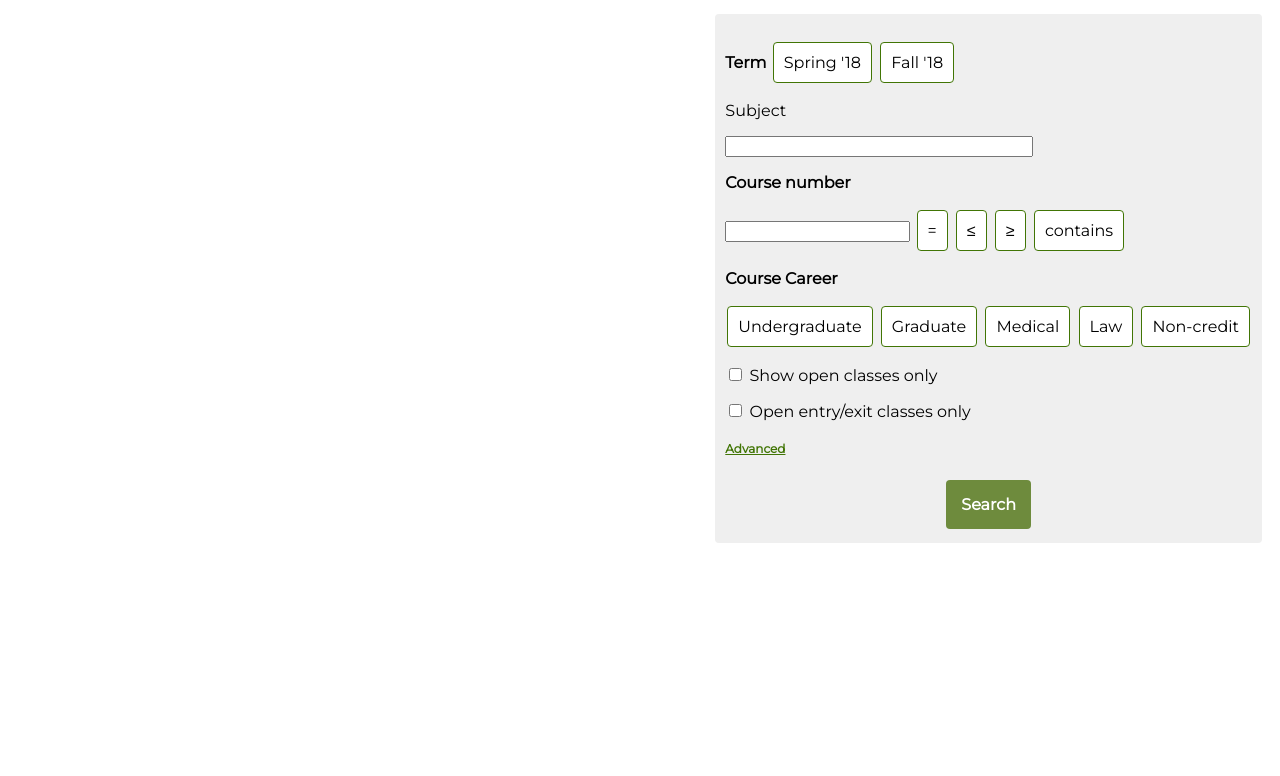
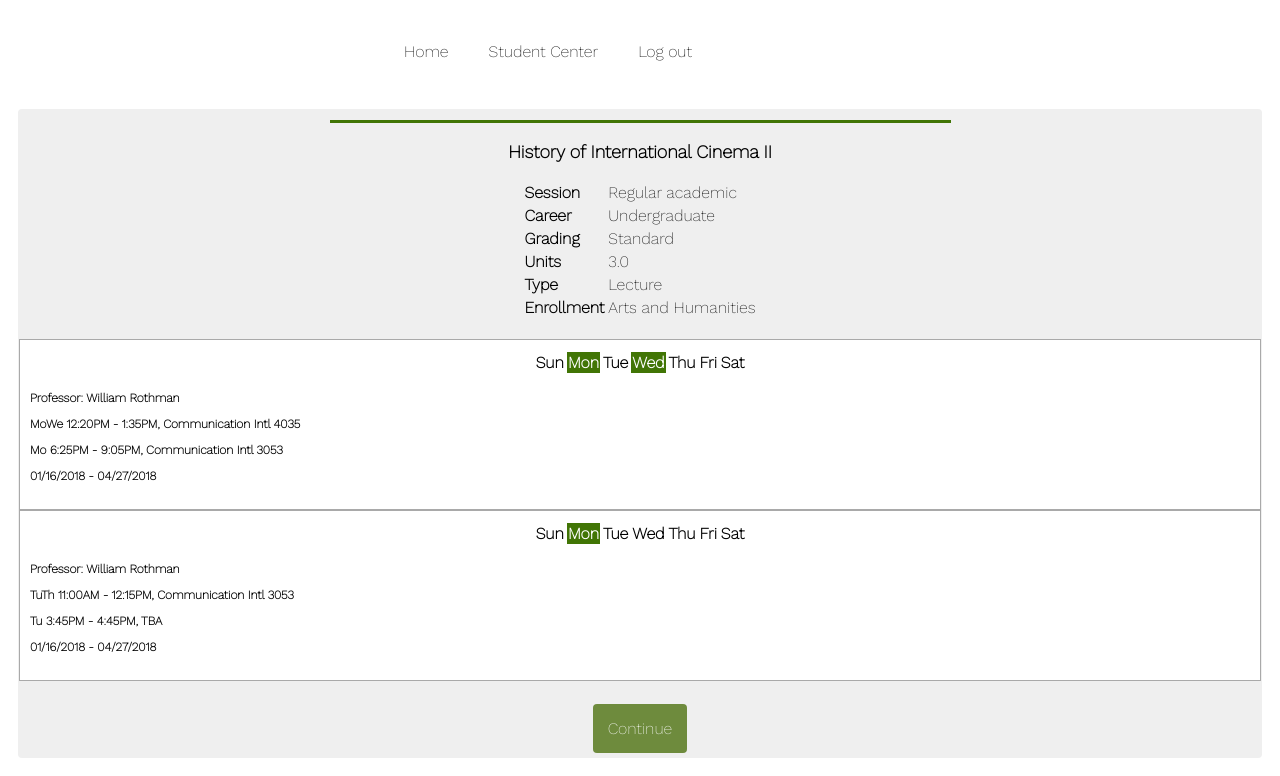
Before and after one commit to the-mikedavis/canelink-redesign, a website: page class.html in a window 1280 px wide. Shown: the part 172-948 px from the top of the page. Before the commit the page ends 800 px from the top, so only its background shows below. Drawn offline with nearby package versions, Linux system fonts and the light colour scheme.

Commit message:
Styles, some layout

```diff
--- a/class.html
+++ b/class.html
@@ -5,52 +5,107 @@
     <meta charset="UTF-8">
     <meta name="viewport" content="width=device-width, initial-scale=1.0">
     <link rel="stylesheet" href="css/master.css">
-    <link href="https://fonts.googleapis.com/css?family=Montserrat" rel="stylesheet">
-    <title>Search</title>
+    <link href="https://fonts.googleapis.com/css?family=Work+Sans:200" rel="stylesheet">
+    <title>Results</title>
 </head>
 
 <body>
     <div class="wrapper">
         <header class="main-head">
-            <figure> <img class="logo" src="design_assets/logo.png" alt="logo"> </figure>
-            <h1>Search for Classes</h1></header>
-
+            <nav class="main-nav">
+                <figure> <img class="logo" src="design_assets/logo.png"
+                 alt="logo"> </figure>
+                <ul>
+                    <li><a href="#">Home</a></li>
+                    <li><a href="#">Student Center</a></li>
+                    <li><a href="#">Log out</a></li>
+                </ul>
+            </nav>
+            <h2>Class Selections</h2></header>
         <article class="content">
-            <section class="form">
-                <p><strong>Term</strong>
-                    <button class="button">Spring '18</button>
-                    <button class="button">Fall '18</button>
-                </p>
-                <p>Subject</p>
-                <input type="text" name="sub" class="box">
-                <p><strong>Course number</strong></p>
-                <p>
-                    <input type="text" name="course" value="">
-                    <button class="button">=</button>
-                    <button class="button">≤</button>
-                    <button class="button">≥</button>
-                    <button class="button">contains</button>
-                </p>
-                <p><strong>Course Career</strong></p>
-                <p>
-                    <button class="button">Undergraduate</button>
-                    <button class="button">Graduate</button>
-                    <button class="button">Medical</button>
-                    <button class="button">Law</button>
-                    <button class="button">Non-credit</button>
-                </p>
-            </section>
-            <section>
-            <form class="days" action="index.html" method="post">
-                <p>
-                    <input type="checkbox" name="1" value="1"> Show open classes only</p>
-                <p>
-                    <input type="checkbox" name="2" value="2"> Open entry/exit classes only</p>
-            </form>
-            </section>
-            <section class="advancedsearch"><h5>Advanced</h5></section>
+            <div class="block_1 hline-bottom"></div>
+            <p>
+                <center>
+                    <h3><strong>History of International Cinema II</strong></h3></center>
+            </p>
             <center>
-                <button class="searchbutton"><strong>Search</strong></button>
+                <table>
+                    <h3>
+                <thread>
+                    <tr>
+                        <th>Session</th>
+                        <td>Regular academic</td>
+                    </tr>
+                    <tr>
+                        <th>Career</th>
+                        <td>Undergraduate</td>
+                    </tr>
+                    <tr>
+                        <th>Grading</th>
+                        <td>Standard</td>
+                    </tr>
+                    <tr>
+                        <th>Units</th>
+                        <td>3.0</td>
+                    </tr>
+                    <tr>
+                        <th>Type</th>
+                        <td>Lecture</td>
+                    </tr>
+                    <tr>
+                        <th>Enrollment</th>
+                        <td>Arts and Humanities</td>
+                    </tr>
+                </thread>
+            </h3></table>
+            </center>
+            <br>
+            <article class="stuff">
+                <center>
+                    <table>
+                        <thead>
+                            <tr>
+                                <th>Sun</th>
+                                <th class="mon">Mon</th>
+                                <th>Tue</th>
+                                <th class="wed">Wed</th>
+                                <th>Thu</th>
+                                <th>Fri</th>
+                                <th>Sat</th>
+                            </tr>
+                        </thead>
+                    </table>
+                </center>
+                <h4>
+            Professor: William Rothman
+            <p>MoWe 12:20PM - 1:35PM, Communication Intl 4035</p>
+            <p>Mo 6:25PM - 9:05PM, Communication Intl 3053</p>
+            <p>01/16/2018 - 04/27/2018</p>
+            </h4> </article>
+            <article class="stuff">
+                <center>
+                    <table>
+                        <thead>
+                            <tr>
+                                <th>Sun</th>
+                                <th class="mon">Mon</th>
+                                <th>Tue</th>
+                                <th>Wed</th>
+                                <th>Thu</th>
+                                <th>Fri</th>
+                                <th>Sat</th>
+                            </tr>
+                        </thead>
+                    </table>
+                </center>
+                <h4>Professor: William Rothman</p>
+                <p>TuTh 11:00AM - 12:15PM, Communication Intl 3053</p>
+                <p>Tu 3:45PM - 4:45PM, TBA</p>
+                <p>01/16/2018 - 04/27/2018</p>
+                </h4> </article>
+            <br>
+            <center>
+                <button class="searchbutton">Continue</button>
             </center>
         </article>
     </div>
--- a/css/master.css
+++ b/css/master.css
@@ -1,47 +1,45 @@
 body {
-    font-family: 'Montserrat', sans-serif;
+    font-family: 'Work Sans', sans-serif;
     font-size: 1em;
 }
 
 h1 {
     font-size: 30px;
     color: #417505;
-    font-family: 'Montserrat', sans-serif;
 }
 
 h2 {
     font-size: 25px;
     color: #417505;
-    font-family: 'Montserrat', sans-serif;
 }
 
 h3 {
-    font-size: 20px;
-    font-family: 'Montserrat', sans-serif;
+    font-size: 18px;
 }
 
 h4 {
     font-size: 12px;
-    font-family: 'Montserrat', sans-serif;
 }
 
 h5 {
     font-size: 12px;
-    font-family: 'Montserrat', sans-serif;
     color: #417505;
     text-decoration: underline;
 }
 
-td,
-th {
+table.table1 tr,
+table.table1 td {
     border: 1px solid #417505;
     padding: 0.5rem;
     align-items: center;
 }
 
+th {
+    text-align: left;
+}
+
 .button {
     background-color: white;
-    font-family: 'Montserrat', sans-serif;
     font-size: .5em;
     border: 0.5px solid #417505;
     border-radius: 4px;
@@ -49,9 +47,10 @@ th {
     text-align: center;
     text-decoration: none;
     display: inline-block;
-    font-size: 16px;
+    font-size: 12px;
     margin: 2px 2px;
     cursor: pointer;
+    font-family: 'Work Sans', sans-serif;
 }
 
 th.mon {
@@ -83,9 +82,22 @@ button:active {
     width: 300px;
 }
 
+a,
+ul,
+li {
+    text-decoration: none;
+    color: black;
+    display: inline-flex;
+    padding: 10px;
+    justify-content: right;
+}
+
+a:active {
+    color: #417505;
+}
+
 .searchbutton {
     background-color: #6e8b3d;
-    font-family: 'Montserrat', sans-serif;
     font-size: 14px;
     border: none;
     border-radius: 4px;
@@ -97,6 +109,15 @@ button:active {
     font-size: 16px;
     margin: 4px 2px;
     cursor: pointer;
+    font-family: 'Work Sans', sans-serif;
+}
+
+.stuff {
+    border: 1px;
+    border-color: darkgray;
+    border-style: solid;
+    padding: 10px;
+    background-color: white;
 }
 
 .hline-bottom {
@@ -107,56 +128,44 @@ button:active {
     margin-left: 25%
 }
 
+.classgroup {
+    padding-bottom: 5px;
+}
+
 .logo {
     max-width: 100%;
 }
 
 .main-head {
     grid-area: header;
-    padding: 10px;
+    padding: 1px;
     justify-content: center;
     display: flex;
 }
 
 .content {
-    padding: 10px;
+    padding: 1px;
     grid-area: content;
 }
 
 .main-nav {
-    padding: 10px;
+    padding: 1px;
     grid-area: nav;
 }
-
-.side {
-    padding: 10px;
-    grid-area: sidebar;
-}
-
-.side p {
-    margin: 0;
-}
-
-.ad {
-    grid-area: ad;
-}
-
-.main-footer {
-    grid-area: footer;
-}
-
 
 /* mobile */
 
 .main-nav {
-    display: none;
+    display: grid;
 }
 
 .wrapper {
     display: grid;
+    grid-template-columns: repeat(3, 1fr);
+    grid-auto-rows: minmax(20px, auto);
+    grid-template-areas: "header" "content nav";
     padding: 10px;
     grid-gap: 0px;
-    grid-template-areas: "nav header" "nav content";
 }
 
 
@@ -165,7 +174,7 @@ button:active {
 @media (min-width: 500px) {
     .wrapper {
         grid-template-columns: 1fr;
-        grid-template-areas: "nav header" "nav content";
+        grid-template-areas: "header nav" "content nav";
     }
     nav ul {
         flex-direction: row;
@@ -175,10 +184,10 @@ button:active {
 
 /* desktop */
 
-@media (min-width: 750px) {
+@media (min-width: 700px) {
     .wrapper {
         grid-template-columns: 1fr;
-        grid-template-areas: "nav header" "nav content";
+        grid-template-areas: "header" "content";
     }
     nav ul {
         flex-direction: row;
@@ -193,11 +202,3 @@ button:active {
     background-color: #efefef;
     border-radius: 4px;
 }
-
-.stuff {
-    border: 1px;
-    border-color: darkgray;
-    border-style: solid;
-    padding: 10px;
-    background-color: white;
-}
```
Also changed, not shown: result.html (+8 -8 lines), search.html (+14 -6 lines), 1 other file.
